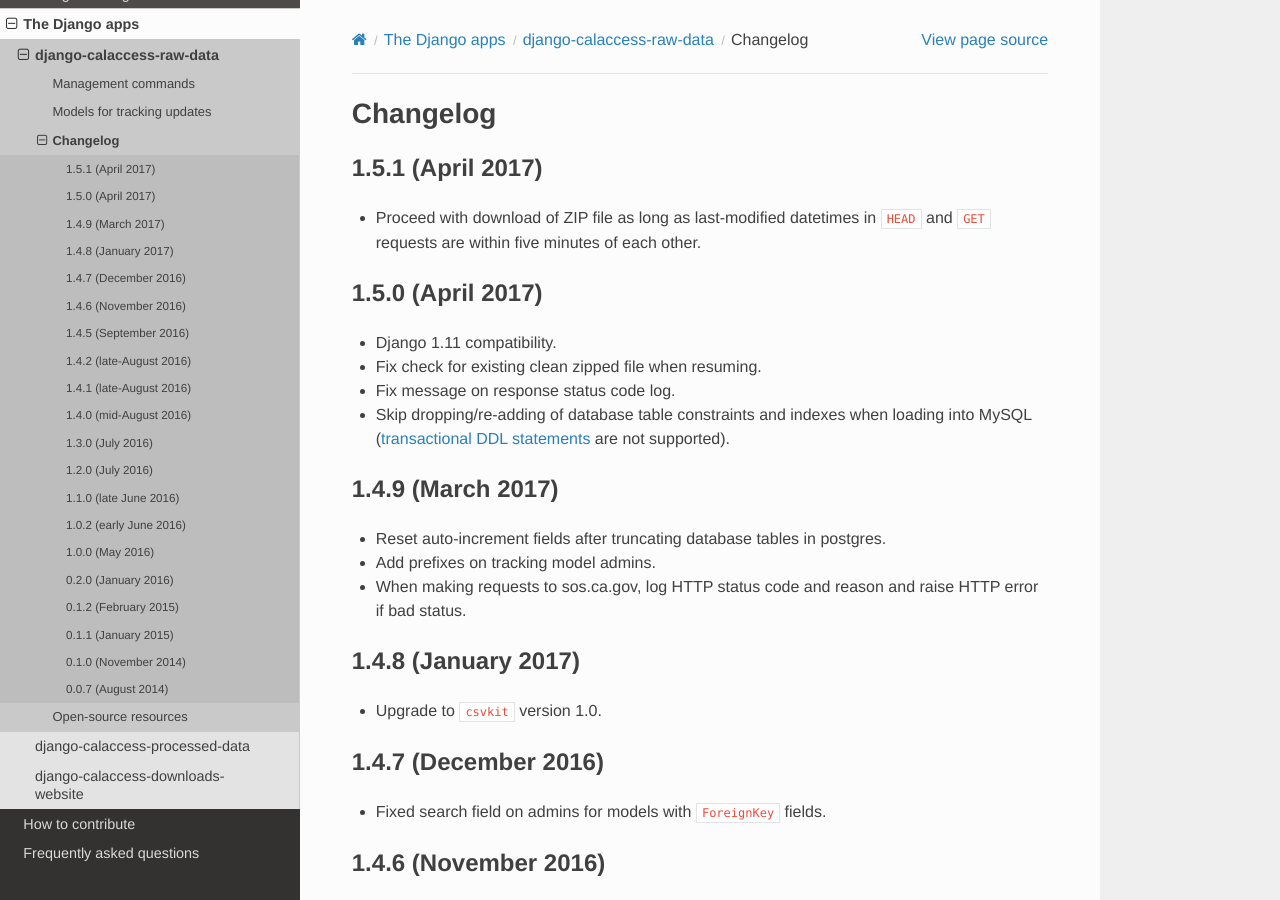
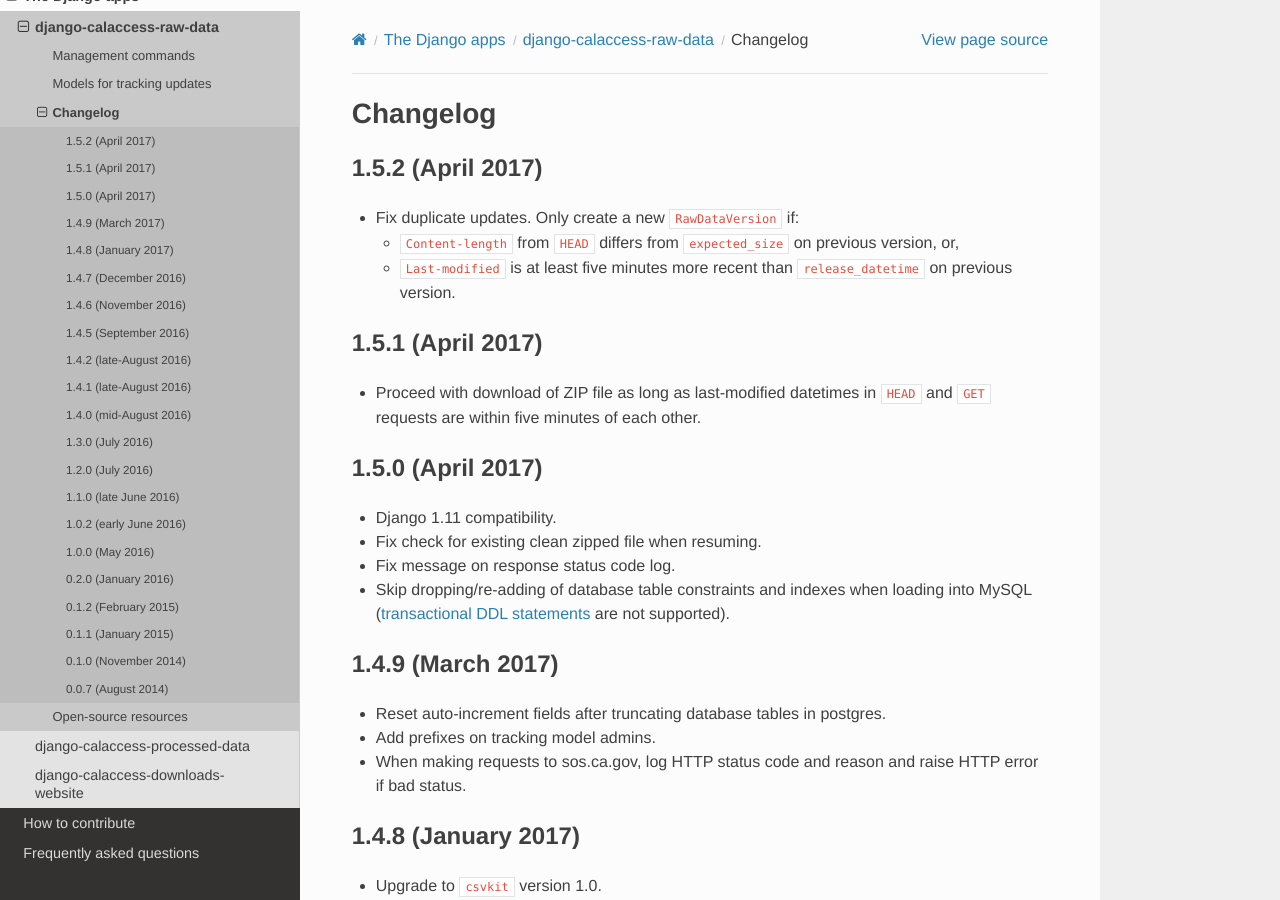
Before and after one commit to palewire/django-calaccess-technical-documentation, a Sphinx documentation site: the page built from docs/apps/calaccess_raw/changelog.rst, in a window 1280 px wide and 900 px high. Built offline with Sphinx 7.4.7 and the Read the Docs theme 2.0.0, drawn with Linux system fonts in a browser that asks for light colours.

Commit message:
Release notes for v1.5.2

```diff
--- a/docs/apps/calaccess_raw/changelog.rst
+++ b/docs/apps/calaccess_raw/changelog.rst
@@ -1,5 +1,14 @@
 Changelog
 =========
+
+1.5.2 (April 2017)
+---------------------
+
+* Fix duplicate updates. Only create a new ``RawDataVersion`` if:
+
+  - ``Content-length`` from ``HEAD`` differs from ``expected_size`` on previous version, or,
+  - ``Last-modified`` is at least five minutes more recent than ``release_datetime`` on previous version.
+
 
 1.5.1 (April 2017)
 ---------------------
```
